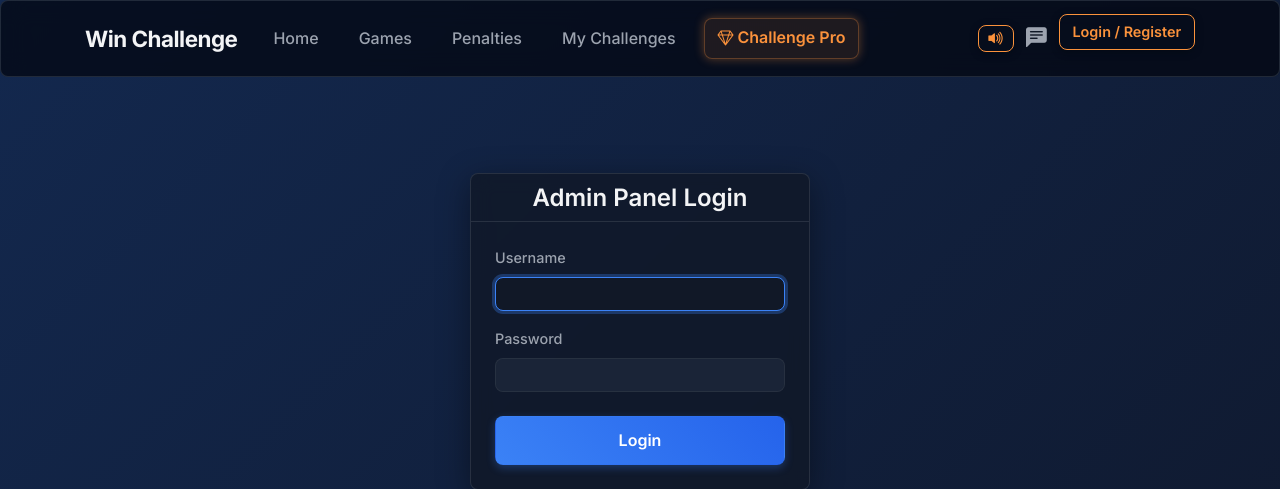
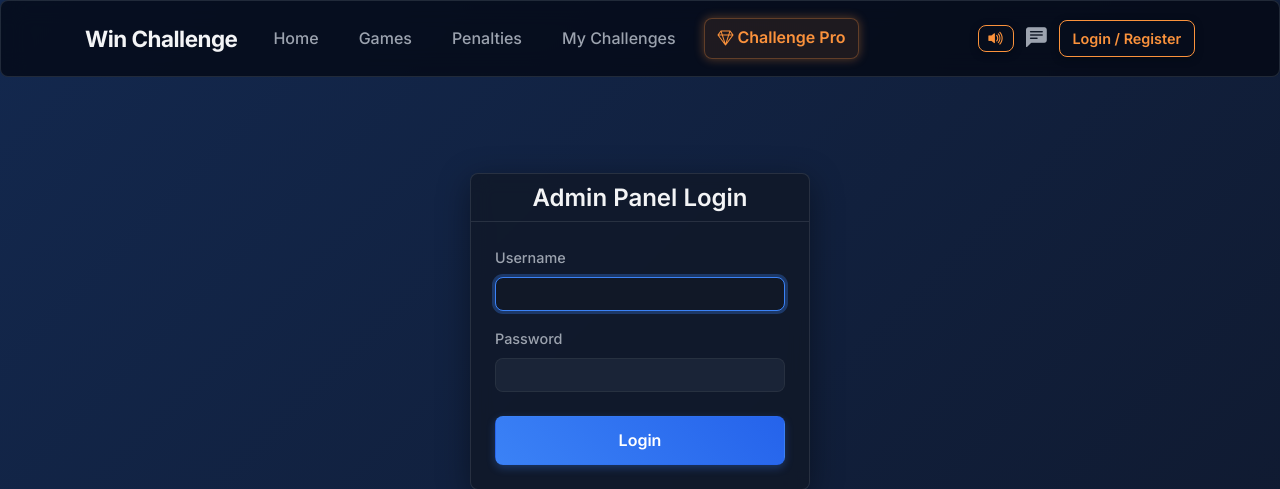
Before and after one commit to FKammerer45/WinchallengeGenerator, a Flask app: page /admin/login in a window 1280 px wide. Shown: the top 489 px of the page. Run offline with Flask 3, Linux system fonts and the light colour scheme; some libraries are stand-ins or nearby versions.

Commit message:
login register aligned

```diff
--- a/app/templates/base.html
+++ b/app/templates/base.html
@@ -200,7 +200,7 @@
             </div>
           </li>
           {% else %}
-          <li class="nav-item">
+          <li class="nav-item d-flex align-items-center">
             <a class="btn btn-sm btn-outline-secondary" href="{{ url_for('auth.login') }}">Login / Register</a> {# Pink
             outline button #}
           </li>
```
